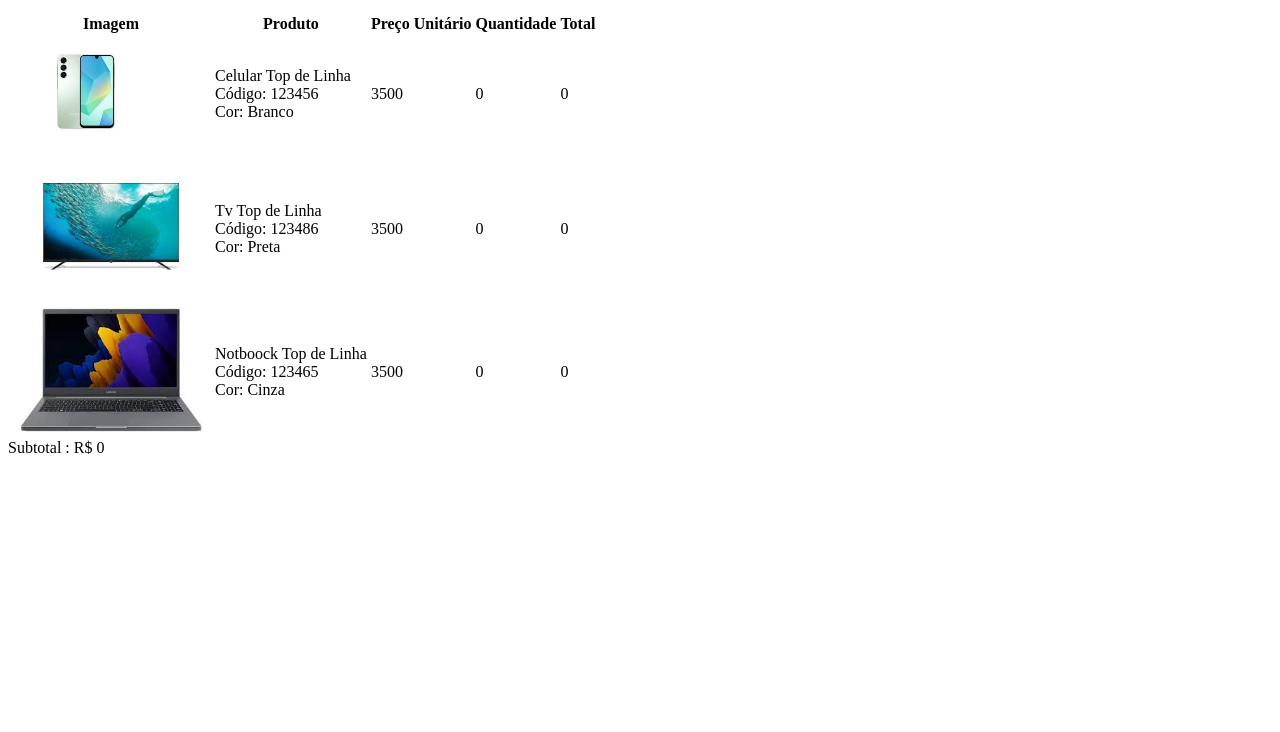
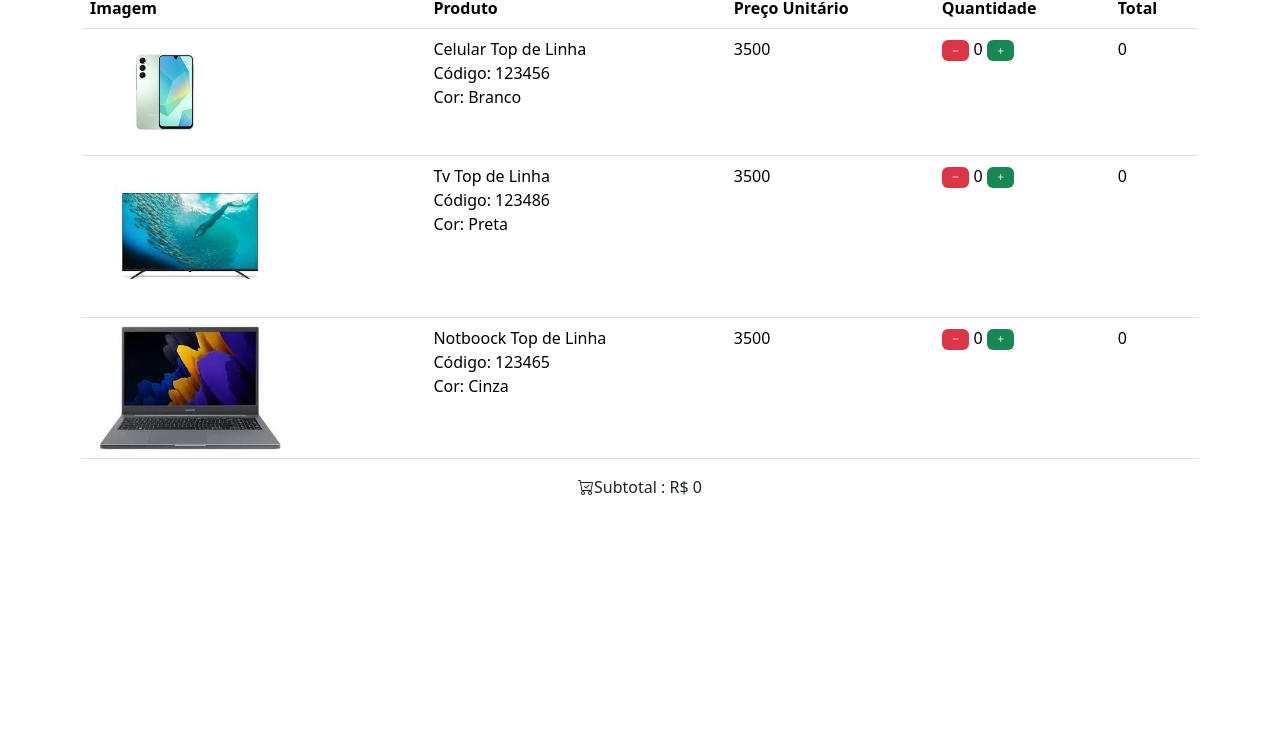
Before and after one commit to davidMarostica/Lojinha_GRAN, a plain HTML site: page index.html in a window 1280 px wide. Shown: the part 68-800 px from the top of the page. Drawn offline with nearby package versions, Linux system fonts and the light colour scheme.

Commit message:
USANDO O BOOTSTRAP NA LOJINHA

```diff
--- a/index.html
+++ b/index.html
@@ -4,12 +4,16 @@
     <meta charset="UTF-8">
     <meta name="viewport" content="width=device-width, initial-scale=1.0">
     <title>Lojinha</title>
+
+    <link href="https://cdn.jsdelivr.net/npm/bootstrap@5.3.8/dist/css/bootstrap.min.css" rel="stylesheet" integrity="sha384-sRIl4kxILFvY47J16cr9ZwB07vP4J8+LH7qKQnuqkuIAvNWLzeN8tE5YBujZqJLB" crossorigin="anonymous">
+    <link rel="stylesheet" href="https://cdn.jsdelivr.net/npm/bootstrap-icons@1.13.1/font/bootstrap-icons.min.css">
+    <script src="https://cdn.jsdelivr.net/npm/bootstrap@5.3.8/dist/js/bootstrap.bundle.min.js" integrity="sha384-Y84V6T0i2E5o2WvQ22fG08C+8N7l0p8w7r4J9l5cK2m1i5p4o1q2z8s3t4u5v6" crossorigin="anonymous"></script>
 </head>
 <body>
+    <div class="container">
 
-    <h1>Lojinha da Unidade</h1>
-    <table >
-
+        <h1> <i class="bi bi-currency-dollar"></i> Lojinha da Unidade</h1>
+        <table class="table table-hover">
             <thead>
                 <tr>
                     <th>Imagem</th>
@@ -17,10 +21,8 @@
                     <th>Preço Unitário</th>
                     <th>Quantidade</th>
                     <th>Total</th>
-
                 </tr>
             </thead>
-
             <tbody>
                 <tr>
                     <td><img src="img/produto_1.jpeg" alt="produto_1" width="150"></td>
@@ -29,9 +31,12 @@
                         <div>Cor: Branco</div>
                     </td>
                     <td>3500</td>
+                    <td>
+                        <span class="badge bg-danger"><i class="bi bi-dash"></i></span>
+                        0
+                        <span class="badge bg-success"><i class="bi bi-plus"></i></span>
+                    </td>
                     <td>0</td>
-                <td>0</td>
-
                 </tr>
                 <tr>
                     <td><img src="img/produto_2.jpeg" alt="produto_2" width="200"></td>
@@ -40,11 +45,13 @@
                         <div>Cor: Preta</div>
                     </td>
                     <td>3500</td>
+                    <td>
+                         <span class="badge bg-danger"><i class="bi bi-dash"></i></span>
+                        0
+                        <span class="badge bg-success"><i class="bi bi-plus"></i></span>
+                    </td>
                     <td>0</td>
-                <td>0</td>
-
                 </tr>
-
                 <tr>
                     <td><img src="img/produto_3.jpeg" alt="produto_3" width="200"></td>
                     <td><div>Notboock Top de Linha</div>
@@ -52,15 +59,18 @@
                         <div>Cor: Cinza</div>
                     </td>
                     <td>3500</td>
+                    <td>
+                         <span class="badge bg-danger"><i class="bi bi-dash"></i></span>
+                        0
+                        <span class="badge bg-success"><i class="bi bi-plus"></i></span>
+                    </td>
                     <td>0</td>
-                <td>0</td>
-
                 </tr>
             </tbody>
         </table>
-    <footer>
-        <span>Subtotal : R$ 0</span>
+        <footer class=" text-center">
+            <span><i class="bi bi-cart-check"></i>Subtotal : R$ 0</span>
         </footer>
-
+    </div>
 </body>
 </html>
```
Lines whose indentation alone changed are shown as unchanged.
